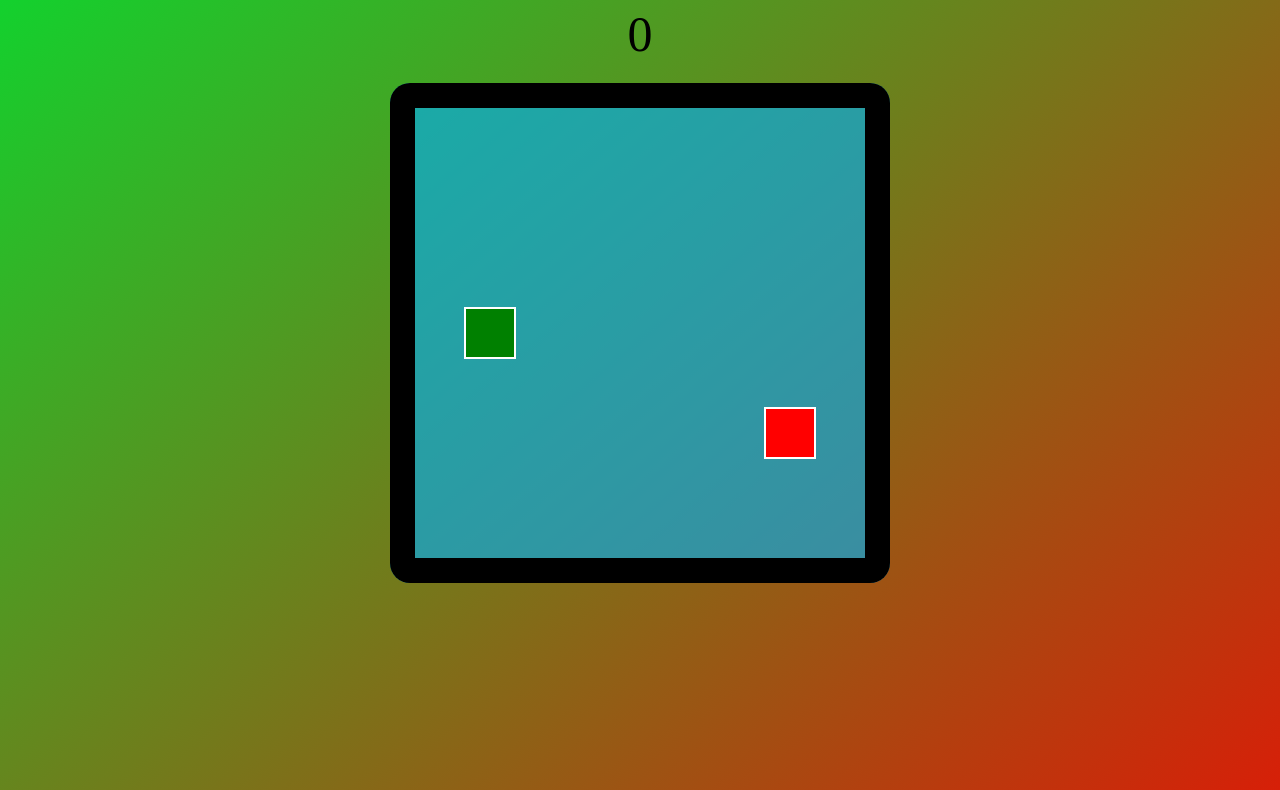
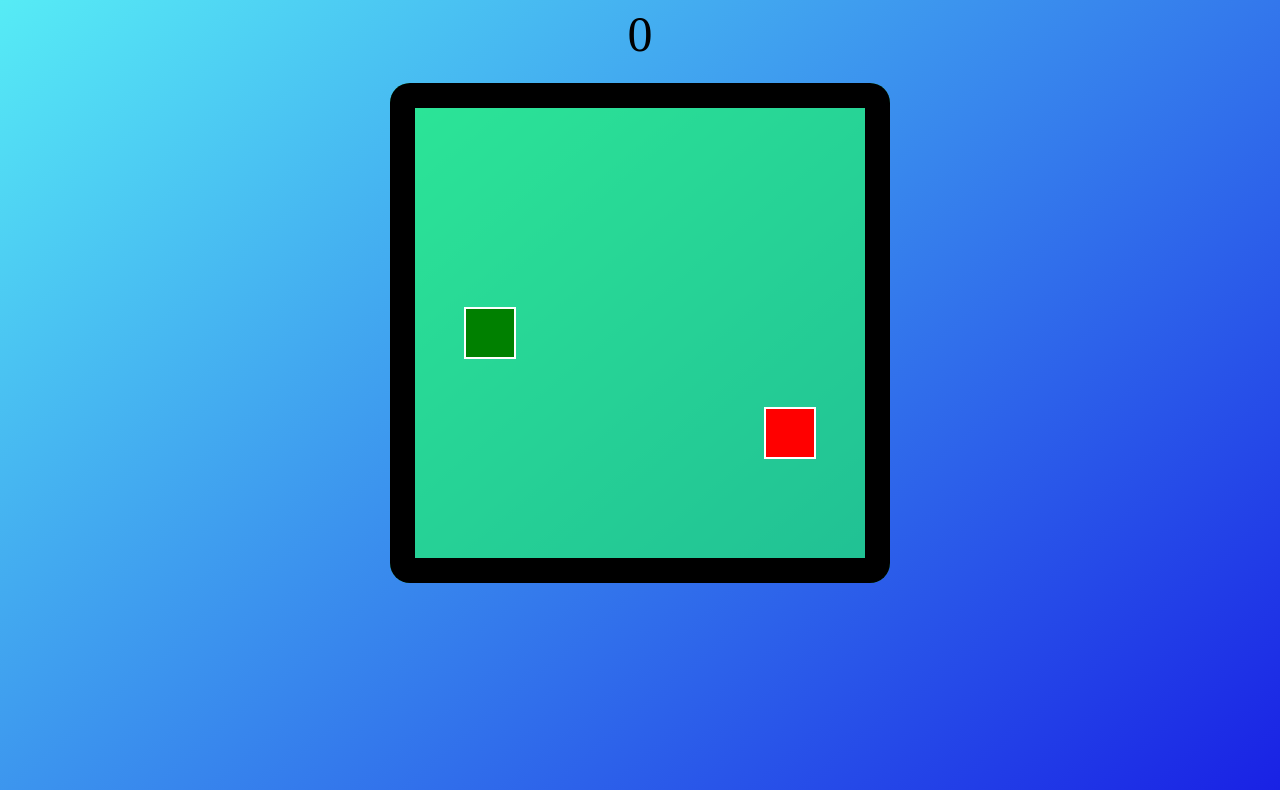
Before and after one commit to WasDerBOT/Snake-game, a plain HTML site: page index.html in a window 1280 px wide. Shown: the part 179-969 px from the top of the page. Drawn offline with Linux system fonts and the light colour scheme.

Commit message:
Update style.css

```diff
--- a/style.css
+++ b/style.css
@@ -1,5 +1,5 @@
 body {
-    background: linear-gradient(320deg, rgb(247, 2, 2), rgb(0, 226, 49));
+    background: linear-gradient(320deg, rgb(15, 0, 226),rgba(33, 255, 244, 0.733));
     align-items: center;
     background-size: cover;
     height: inherit;
@@ -9,7 +9,7 @@ body {
 }
 
 canvas {
-    background: rgba(5, 173, 240, 0.643);
+    background: rgba(27, 255, 95, 0.61);
     border-radius: 20px;
     margin-bottom: 100%;
 }
```
